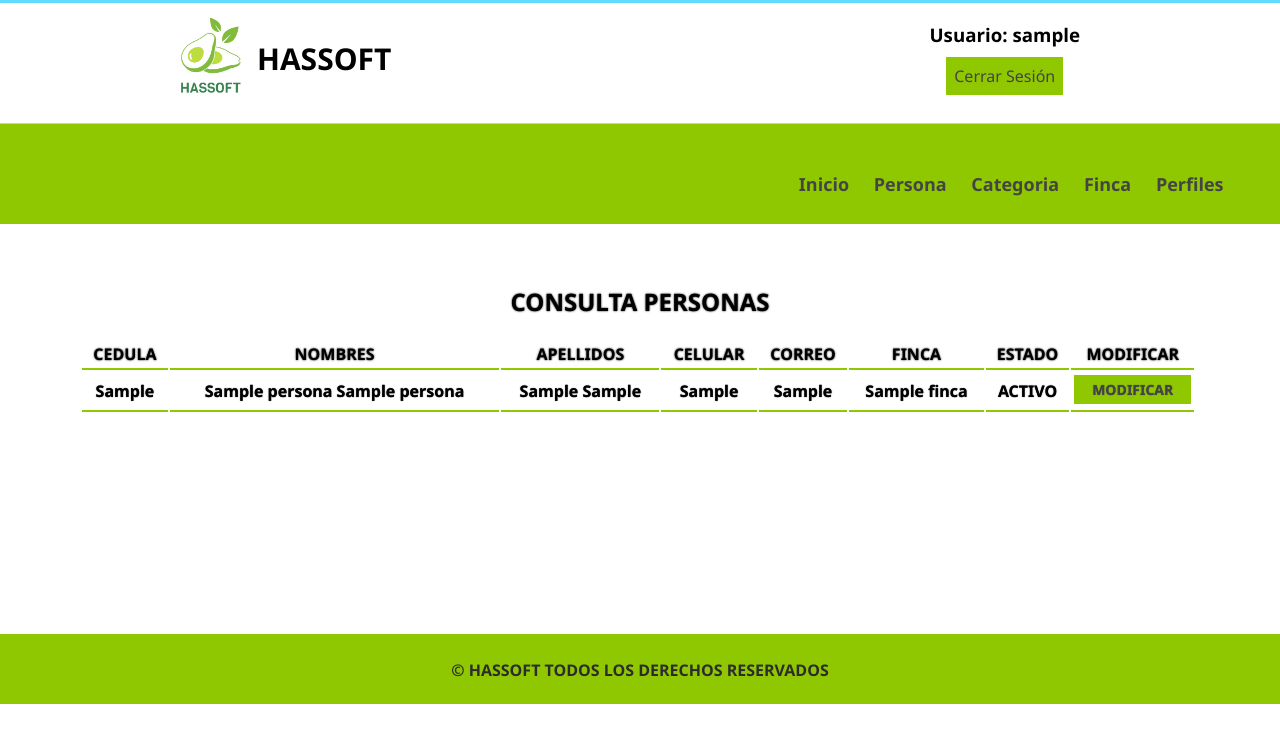
After one commit to yusep3012/hassoft, a PHP site: page /Consultapersona.php in a window 1280 px wide. The commit adds this page. Shown: the top 743 px of the page. Run offline with PHP 8.4, Linux system fonts and the light colour scheme; the visitor is signed in with stand-in values (Sample User, id 1); tables that the repository leaves empty or names only in its code hold one stand-in row (values such as "Sample post"); some libraries are stand-ins or nearby versions.

Commit message:
consultas

```diff
--- a/categoria.php
+++ b/categoria.php
@@ -90,7 +90,7 @@ if(isset($_POST['Registrar'])){
             <ul>
                 <li><a href="paginaPpal.php">Inicio</a></li>
                 <li><a href="persona.php">Persona</a></li>
-                <li><a href="categoria.php">Categoria</a></li>
+                <li><a href="consultaCategoria.php">Consulta Categorias</a></li>
                 <li><a href="finca.php">Finca</a></li>
                 <li><a href="perfil.php">Perfiles</a></li>
             </ul>
--- /dev/null
+++ b/consultaPersona.php
@@ -0,0 +1,105 @@
+<?php
+require_once 'control/controlPersona.php';
+require_once 'control/controlFinca.php';
+$controlPersona = new controlPersona();
+$personas = $controlPersona->consultaPersona();
+$controlFinca = new ControlFinca();
+session_start();
+$varsesion = $_SESSION['usuario'];
+error_reporting(0);
+if ($varsesion == null || $varsesion == '') {
+    echo '<script type="text/javascript"> alert("USTED NO TIENE AUTORIZACION")</script>';
+    die();
+    header('location:index.php');
+}
+?>
+
+
+<!DOCTYPE html>
+<html lang="es">
+
+<head>
+    <meta charset="UTF-8">
+    <meta http-equiv="X-UA-Compatible" content="IE=edge">
+    <meta name="viewport" content="width=device-width, initial-scale=1.0">
+    <link rel="stylesheet" href="https://use.fontawesome.com/releases/v5.6.3/css/all.css" integrity="sha384-UHRtZLI+pbxtHCWp1t77Bi1L4ZtiqrqD80Kn4Z8NTSRyMA2Fd33n5dQ8lWUE00s/" crossorigin="anonymous">
+    <link rel="stylesheet" type="text/css" href="css/estilos.css">
+    <title>HASSOFT</title>
+</head>
+
+<body>
+    <header id="header">
+        <div class="sesion">
+            <h3>Usuario: <?php echo $varsesion ?></h3>
+            <a href="cerrarsesion.php" class="btn-sesion">Cerrar Sesión</a>
+        </div>
+        <div class="center">
+            <!--Logo-->
+            <div id="logo">
+                <img src="images/Hassoft.PNG" class="app-logo" alt="logotipo">
+                <span id="brand"><strong>HASSOFT</span>
+
+            </div>
+
+            <!--LIMPIAR FLOTADOS-->
+            <div class="clearfix"></div>
+        </div>
+    </header>
+    <div id="slider" class="slider-big">
+        <!--Menu-->
+        <nav id="menu">
+            <ul>
+                <li><a href="paginaPpal.php">Inicio</a></li>
+                <li><a href="persona.php">Persona</a></li>
+                <li><a href="categoria.php">Categoria</a></li>
+                <li><a href="finca.php">Finca</a></li>
+                <li><a href="perfil.php">Perfiles</a></li>
+            </ul>
+        </nav>
+    </div>
+    <div class="clearfix"></div>
+    <div class="separacion">
+        <table class="tabla">
+            <h2 id="titulo">Consulta Personas</h2>
+            <tr class="celdas">
+                <th>cedula</th>
+                <th>Nombres</th>
+                <th>Apellidos</th>
+                <th>celular</th>
+                <th>correo</th>
+                <th>finca</th>
+                <th>estado</th>
+                <th>modificar</th>
+            </tr>
+
+            <?php foreach ($personas as $persona) :
+                 $id = $persona->cod_finca;
+                 $finca = $controlFinca->consultaFincaPorId($id);?>
+                <tr class="filas">
+                    <td><?= $persona->cedula ?></td>
+                    <td><?= $persona->primer_nombre . " " . $persona->segundo_nombre ?></td>
+                    <td><?= $persona->primer_apellido . " " . $persona->segundo_apellido ?></td>
+                    <td><?= $persona->celular ?></td>
+                    <td><?= $persona->correo ?></td>
+                    <?php foreach($finca as $fin):?>
+                    <td><?= $fin->nombre ?></td>
+                    <?php endforeach;?>
+                    <td><?= $persona->estado ? 'ACTIVO' : 'NO' ?></td>
+                    <td><a href="modificaPersona.php?cedula=<?php echo $persona->cedula ?>" class="btn-table">Modificar</a></td>
+                </tr>
+            <?php endforeach; ?>
+
+        </table>
+    </div>
+    <div class="clearfix"></div>
+
+
+    <footer id="footer">
+        <div class="center">
+            <p>&copy; HASSOFT TODOS LOS DERECHOS RESERVADOS</p>
+        </div>
+
+    </footer>
+</body>
+
+</html>
--- a/control/controlFinca.php
+++ b/control/controlFinca.php
@@ -41,4 +41,15 @@ class ControlFinca{
      }
      return $fincas;
  }
+ public function consultaFincaPorId($id){
+     try{
+        $sql = "select * from finca where cod_finca = $id";
+        $prep = $this->cnx->prepare($sql);
+        $prep->execute();
+        $finca = $prep->fetchAll(PDO::FETCH_OBJ);
+     }catch(PDOException $ex){
+         die($ex->getMessage());
+     }
+     return $finca;
+ }
 }
--- a/control/controlPersona.php
+++ b/control/controlPersona.php
@@ -33,4 +33,34 @@ class controlPersona{
             die($ex->getMessage());
         }
     }
+    public function consultaPersona(){
+        try{
+            $sql = "select * from persona";
+            $prep = $this->cnx->prepare($sql);
+            $prep->execute();
+            $personas = $prep->fetchAll(PDO::FETCH_OBJ);
+        }catch(PDOException $ex){
+            die($ex->getMessage());
+        }
+        return $personas;
+    }
+
+    public function consultaPersonaPorId($id){
+        try{
+            $sql = "select * from persona where cedula = $id";
+            $prep= $this->cnx->prepare($sql);
+            $prep->execute();
+            $persona = $prep->fetchAll(PDO::FETCH_OBJ);
+        }catch(PDOException $ex){
+            die($ex->getMessage());
+        }
+        return $persona;
+    }
+    public function actualizarPersona($persona){
+        try{
+            $sql = "update persona set cedula = ?, primer_nombre = ?, ";
+        }catch(PDOException $ex){
+            die($ex->getMessage());
+        }
+    }
 }
--- a/css/estilos.css
+++ b/css/estilos.css
@@ -149,7 +149,7 @@ body {
 }
 
 #menu a:hover{
-    color: #40c0e4;
+    color: whitesmoke;
 }
 
 #slider {
@@ -425,3 +425,59 @@ input[type="text"]:focus{
     font-size: 25px;
     text-shadow: 0 0 1px;
 }
+
+/** INFORMES **/
+
+.tabla{
+    width: 90%;
+    align-items: center;
+    height: 100%;
+    margin-left: 60px;
+    margin-top: 10px;
+}
+#titulo{
+    text-transform: uppercase;
+    text-shadow: 0 0 2px;
+}
+.separacion{
+    margin-bottom: 200px;
+    padding: 20px;
+}
+.celdas th{
+    text-transform: uppercase;
+    border-bottom: 2px solid #8fc800;
+    padding: 3px;
+    margin-bottom: 10px;
+    margin-left: 65px;
+    text-shadow: 0 0 2px;
+}
+.filas td{
+    border-bottom: 2px solid #8fc800;
+    padding: 3px;
+    margin-bottom: 10px;
+    margin-left: 65px;
+    text-shadow: 0 0 1px;
+}
+
+.filas td a{
+    padding: 5px;
+    margin-bottom: 3px;
+}
+.btn-table{
+    display: block;
+    background:#8fc800;
+    color:#444;
+    padding: 15px;
+    font-weight: bold;
+    text-transform: uppercase;
+    font-size: 14px;
+    text-decoration: none;
+    max-width: 120px;
+    transition: 300ms all;
+    border: none;
+    cursor: pointer;
+}
+.btn-table:hover{
+    background-color: #444;
+    color:#ccc;
+}
--- a/paginaPpal.php
+++ b/paginaPpal.php
@@ -1,7 +1,7 @@
 <?php
 session_start();
 $varsesion = $_SESSION['usuario'];
-error_reporting(0);
+error_reporting(1);
 if($varsesion == null || $varsesion == ''){
     echo '<script type="text/javascript"> alert("USTED NO TIENE AUTORIZACION")</script>';
     die();
@@ -39,7 +39,7 @@ if($varsesion == null || $varsesion == ''){
 <body>
     <header id="header">
         <div class="sesion">
-            <h3>Usuario: <?php echo $_SESSION['usuario'] ?></h3>
+            <h3>Usuario: <?= $varsesion?></h3>
             <a href="cerrarsesion.php" class="btn-sesion">Cerrar Sesión</a>
         </div>
         <div class="center">
--- a/persona.php
+++ b/persona.php
@@ -131,7 +131,7 @@ if(isset($_POST['Registrar'])){
         <nav id="menu">
             <ul>
                 <li><a href="paginaPpal.php">Inicio</a></li>
-                <li><a href="persona.php">Persona</a></li>
+                <li><a href="Consultapersona.php">Consulta Persona</a></li>
                 <li><a href="categoria.php">Categoria</a></li>
                 <li><a href="finca.php">Finca</a></li>
                 <li><a href="perfil.php">Perfiles</a></li>
```
Also changed, not shown: consultaCategoria.php (added, +95 -0 lines), control/controlCategoria.php (+11 -0 lines), modificaPersona.php (added, +111 -0 lines).
